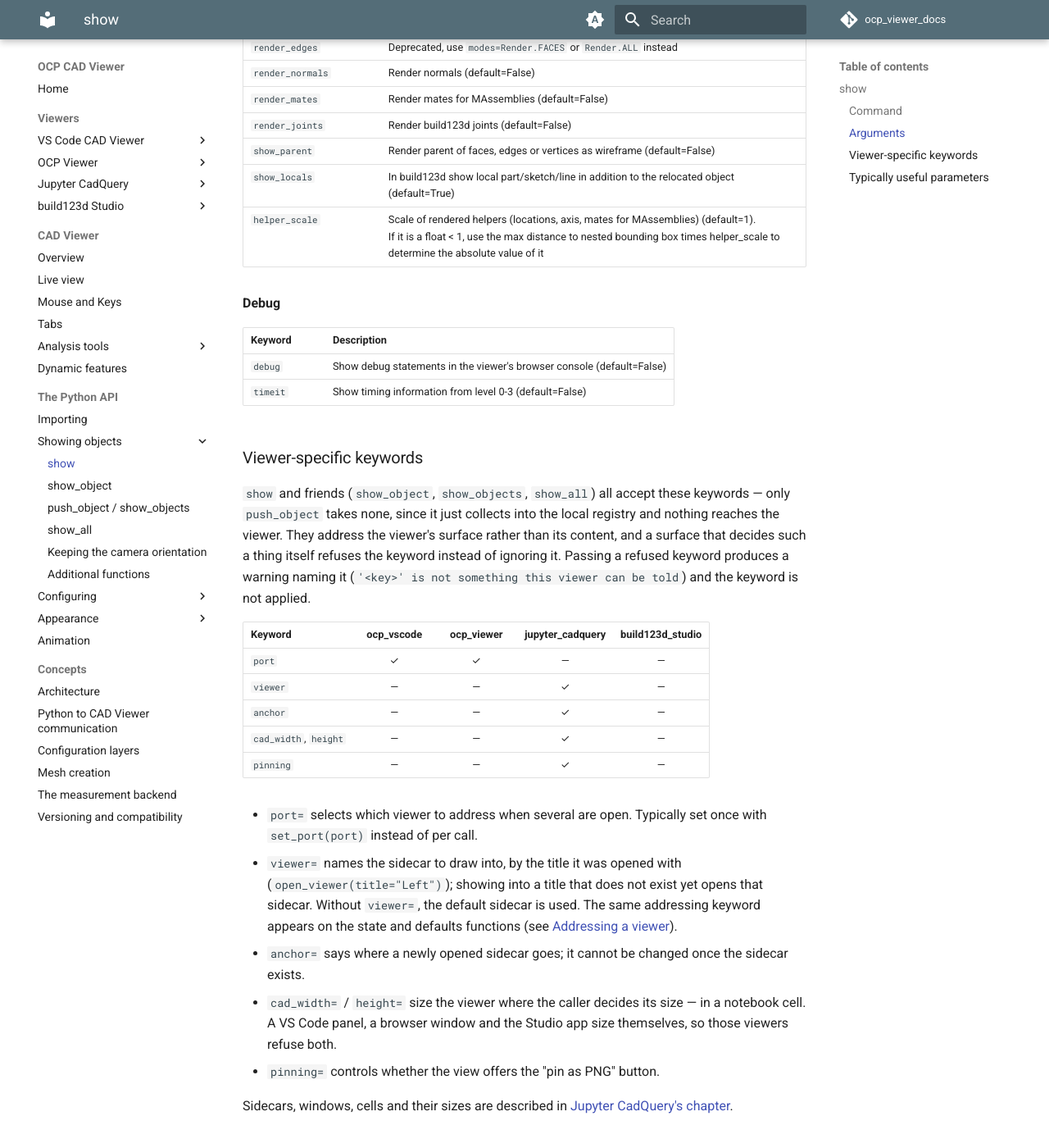
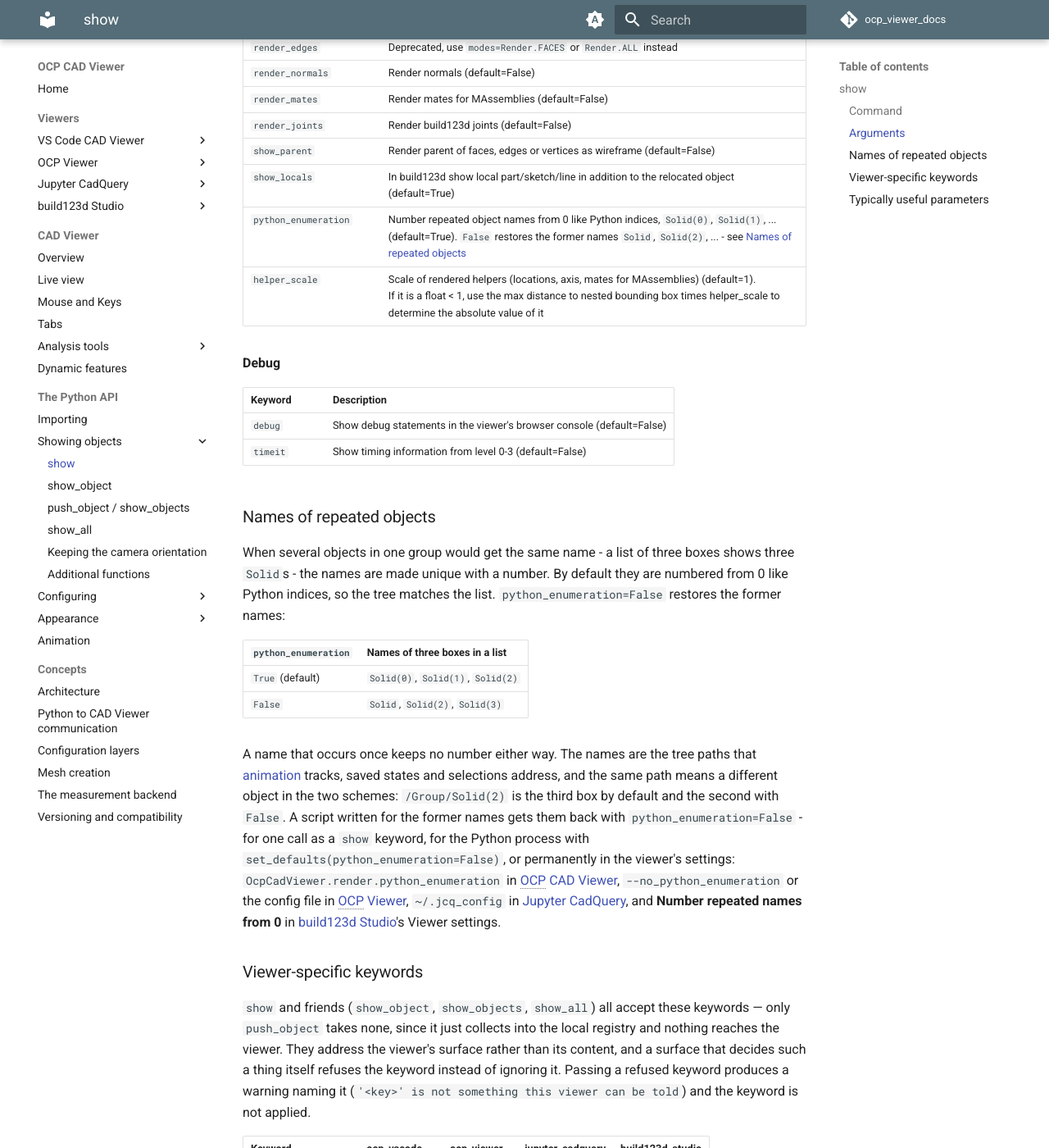
Before and after one commit to bernhard-42/ocp_viewer_docs, an MkDocs documentation site: the page built from docs/show.md, in a window 1280 px wide and 1400 px high, scrolled down 3864 px. Shown: the whole window at 82% size. Built offline with MkDocs 1.6.1 and Material for MkDocs 9.7.7, drawn with Linux system fonts in a browser that asks for light colours; comment, search, counter and statistics services are not loaded.

Commit message:
Names of repeated objects: python_enumeration, on by default
show.md explains both naming schemes, why paths matter to animations, states
and selections, and how python_enumeration=False restores the former names
in each viewer; each viewer's Workspace Config lists the setting.

Co-Authored-By: Claude Opus 5.5 <noreply@anthropic.com>

```diff
--- a/docs/show.md
+++ b/docs/show.md
@@ -125,6 +125,7 @@ Valid keywords to configure the viewer (`**kwargs`):
 | `render_joints` | Render build123d joints (default=False) |
 | `show_parent` | Render parent of faces, edges or vertices as wireframe (default=False) |
 | `show_locals` | In build123d show local part/sketch/line in addition to the relocated object (default=True) |
+| `python_enumeration` | Number repeated object names from 0 like Python indices, `Solid(0)`, `Solid(1)`, ... (default=True). `False` restores the former names `Solid`, `Solid(2)`, ... - see [Names of repeated objects](#names-of-repeated-objects) |
 | `helper_scale` | Scale of rendered helpers (locations, axis, mates for MAssemblies) (default=1).<br>If it is a float < 1, use the max distance to nested bounding box times helper_scale to determine the absolute value of it |
 
 **Debug**
@@ -133,6 +134,17 @@ Valid keywords to configure the viewer (`**kwargs`):
 | ------- | ----------- |
 | `debug` | Show debug statements in the viewer's browser console (default=False) |
 | `timeit` | Show timing information from level 0-3 (default=False) |
+
+### Names of repeated objects
+
+When several objects in one group would get the same name - a list of three boxes shows three `Solid`s - the names are made unique with a number. By default they are numbered from 0 like Python indices, so the tree matches the list. `python_enumeration=False` restores the former names:
+
+| `python_enumeration` | Names of three boxes in a list |
+| -------------------- | ------------------------------ |
+| `True` (default) | `Solid(0)`, `Solid(1)`, `Solid(2)` |
+| `False` | `Solid`, `Solid(2)`, `Solid(3)` |
+
+A name that occurs once keeps no number either way. The names are the tree paths that [animation](animation.md) tracks, saved states and selections address, and the same path means a different object in the two schemes: `/Group/Solid(2)` is the third box by default and the second with `False`. A script written for the former names gets them back with `python_enumeration=False` - for one call as a `show` keyword, for the Python process with `set_defaults(python_enumeration=False)`, or permanently in the viewer's settings: `OcpCadViewer.render.python_enumeration` in [OCP CAD Viewer](viewers/ocp_vscode/workspace_config.md), `--no_python_enumeration` or the config file in [OCP Viewer](viewers/ocp_viewer/workspace_config.md), `~/.jcq_config` in [Jupyter CadQuery](viewers/jupyter_cadquery/workspace_config.md), and **Number repeated names from 0** in [build123d Studio](viewers/build123d_studio/workspace_config.md)'s Viewer settings.
 
 ### Viewer-specific keywords
 
```
Also changed, not shown: docs/viewers/build123d_studio/workspace_config.md (+1 -1 lines), docs/viewers/jupyter_cadquery/workspace_config.md (+1 -0 lines), docs/viewers/ocp_viewer/workspace_config.md (+1 -0 lines), docs/viewers/ocp_vscode/workspace_config.md (+1 -0 lines).
